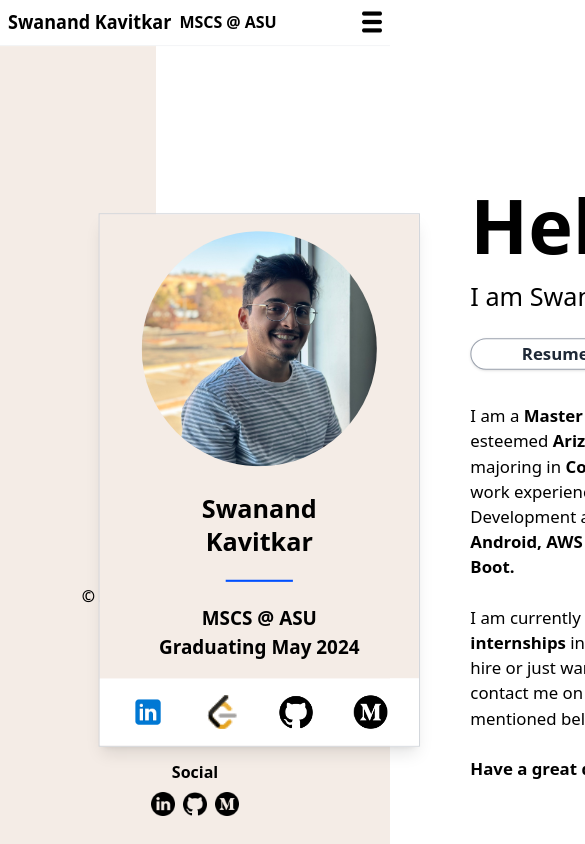
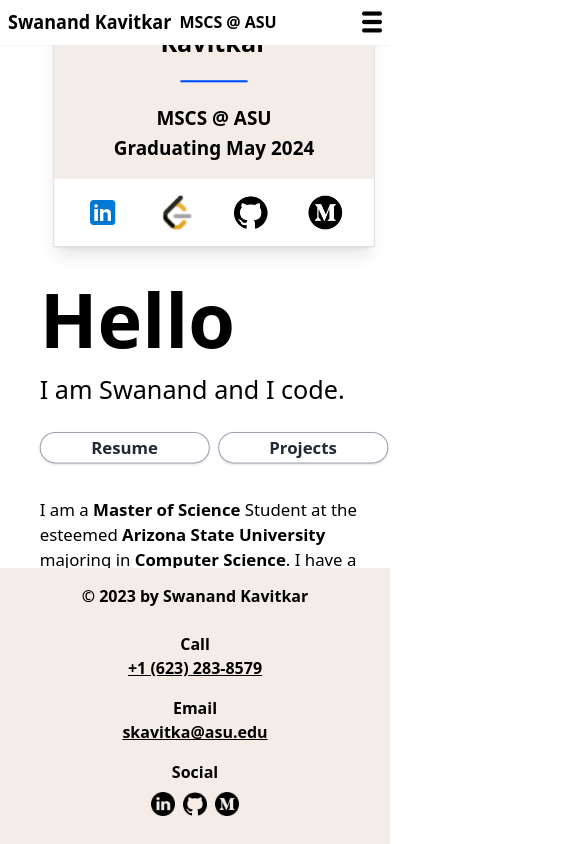
Before and after one commit to S-Threepio/S-Threepio.github.io, a React (Create React App) app: page / in a window 390 px wide. Shown: the top 844 px of the page, 585 px wide, since content can reach past the window. Built offline with nearby package versions, Linux system fonts and the light colour scheme.

Commit message:
responsive till pad width

```diff
--- a/src/App.js
+++ b/src/App.js
@@ -1,7 +1,7 @@
 import React from "react";
 import Header from "./Header.js";
 import Footer from "./Footer.js";
-import Intro from "./Intro.js";
+import CardSection from "./CardSection.js";
 import Bio from "./Bio.js";
 
 const App = () => {
@@ -9,10 +9,10 @@ const App = () => {
     <div className="flex flex-col h-screen m-0">
       <Header />
       <div className="flex flex-row flex-1 w-screen overflow-hidden">
-        <div className="flex flex-[2] bg-[#F4ECE6]"></div>
+        <div className="flex flex-[2] lg:bg-[#F4ECE6]"></div>
         <div className="flex flex-[3] bg-white "></div>
-        <div className="flex flex-[4] flex-row items-center absolute top-[20%] left-[30%] scale-105">
-          <Intro />
+        <div className="flex flex-[4] flex-col sm:flex-row justify-center md:left-[10%] items-center md:absolute top-[20%] lg:left-[19%] tablet:left-[20%]  xl:left-[30%] scale-105">
+          <CardSection />
           <Bio />
         </div>
       </div>
--- a/src/Bio.js
+++ b/src/Bio.js
@@ -2,7 +2,7 @@ import React from "react";
 
 const Bio = () => {
   return (
-    <div className="flex flex-col w-3/5 p-4 px-12">
+    <div className="flex flex-col md:w-[450px] lg:w-[500px] p-4 px-12">
       <div className="py-4 font-bold text-7xl ">Hello</div>
       <div className="text-2xl">I am Swanand and I code.</div>
       <div className="flex flex-row gap-2 my-6 font-semibold">
--- a/src/Intro.js
+++ b/src/CardSection.js
@@ -5,7 +5,7 @@ import medium from "./imgs/medium.png";
 import github from "./imgs/github.png";
 import leetcode from "./imgs/leetcode.png";
 
-const Intro = () => {
+const CardSection = () => {
   return (
     <div className="justify-center border border-gray-300 shadow-lg h-max min-w-max">
       <div className="items-center flex flex-col py-4 px-10 bg-[#F4ECE6]">
@@ -42,4 +42,4 @@ const Intro = () => {
   );
 };
 
-export default Intro;
+export default CardSection;
--- a/tailwind.config.js
+++ b/tailwind.config.js
@@ -2,6 +2,14 @@
 module.exports = {
   content: ["./public/index.html", "./src/**/*.{js,jsx,ts,tsx}"],
   theme: {
+    screens: {
+      tablet: "1150px",
+      pad: "850px",
+      sm: "640px", // Custom small screen breakpoint
+      md: "768px", // Custom medium screen breakpoint
+      lg: "1024px", // Custom large screen breakpoint
+      xl: "1280px", // Custom extra-large screen breakpoint
+    },
     extend: {},
   },
   plugins: [],
```
